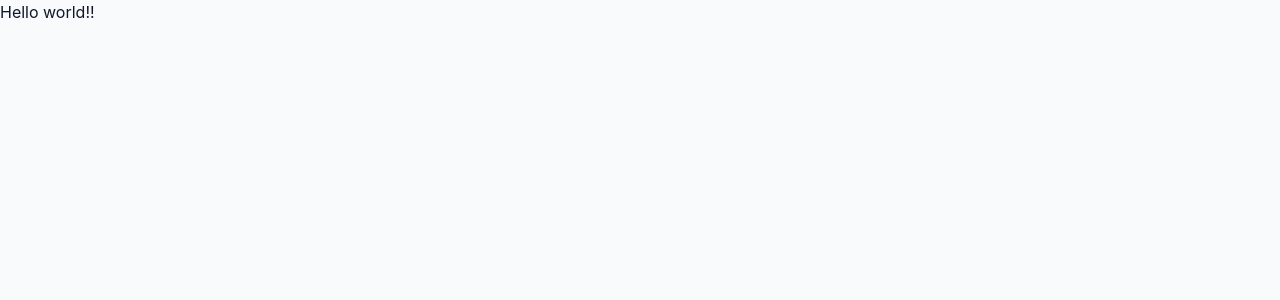
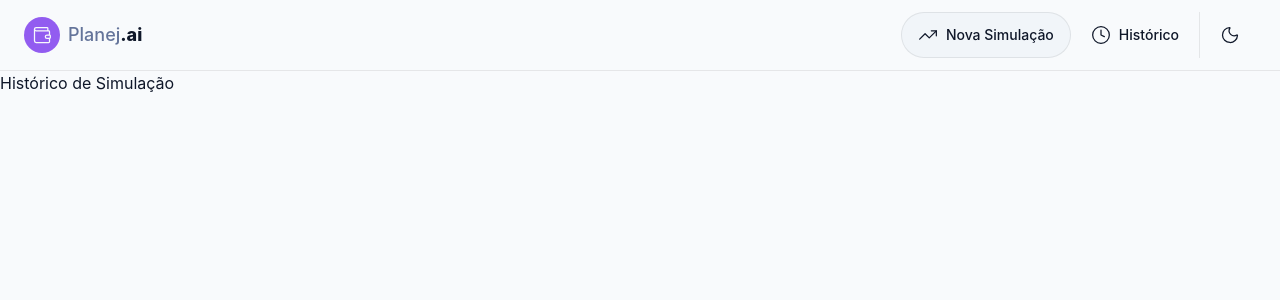
Before and after one commit to AdaoBMF/planejai, a React (Vite) app: page /historico in a window 1280 px wide. Shown: the top 300 px of the page. Built offline with nearby package versions, Linux system fonts and the light colour scheme.

Commit message:
feat: add shared components & theme control

```diff
--- a/package.json
+++ b/package.json
@@ -15,8 +15,10 @@
   "dependencies": {
     "@fontsource/inter": "^5.2.8",
     "@tailwindcss/vite": "^4.3.0",
+    "lucide-react": "^1.17.0",
     "react": "^19.2.6",
     "react-dom": "^19.2.6",
+    "react-router-dom": "^7.17.0",
     "tailwindcss": "^4.3.0"
   },
   "devDependencies": {
--- a/src/App.tsx
+++ b/src/App.tsx
@@ -1,9 +1,9 @@
+import { RouterProvider } from 'react-router-dom'
+
+import { router } from './router'
+
 function App() {
-  return (
-    <>
-      <h1>Hello world!!</h1>
-    </>
-  )
+  return <RouterProvider router={router} />
 }
 
 export default App
--- /dev/null
+++ b/src/components/layout/RootLayout.tsx
@@ -0,0 +1,12 @@
+import { Outlet } from 'react-router-dom'
+
+import { Header } from '../shared/Header'
+
+export function RootLayout() {
+  return (
+    <>
+      <Header />
+      <Outlet />
+    </>
+  )
+}
--- /dev/null
+++ b/src/components/shared/Button.tsx
@@ -0,0 +1,35 @@
+import type { LucideIcon } from 'lucide-react'
+import type { ButtonHTMLAttributes } from 'react'
+
+interface ButtonProps extends ButtonHTMLAttributes<HTMLButtonElement> {
+  variant: 'primary' | 'secondary' | 'ghost'
+  icon?: LucideIcon
+}
+
+const baseTwClasses =
+  'flex cursor-pointer items-center justify-center font-medium text-sm gap-2 px-4 py-3 transition-opacity hover:opacity-80 disabled:cursor-not-allowed disabled:opacity-80'
+const variantTwClasses = {
+  primary: 'bg-primary text-primary-foreground font-semibold rounded-xl',
+  secondary: 'bg-secondary-button border border-border rounded-3xl',
+  ghost: 'rounded-lg text-foreground',
+}
+
+export function Button({
+  variant,
+  icon: Icon,
+  children,
+  className,
+  ...props
+}: ButtonProps) {
+  return (
+    <button
+      {...props}
+      className={[baseTwClasses, variantTwClasses[variant], className].join(
+        ' '
+      )}
+    >
+      {Icon && <Icon size={20} />}
+      {children}
+    </button>
+  )
+}
--- /dev/null
+++ b/src/components/shared/Divider.tsx
@@ -0,0 +1,28 @@
+interface DividerProps {
+  orientation?: 'horizontal' | 'vertical'
+  spacing?: number
+  className?: string
+}
+
+export function Divider({ className, orientation, spacing }: DividerProps) {
+  const style =
+    orientation === 'horizontal'
+      ? { marginTop: spacing, marginBottom: spacing }
+      : { marginLeft: spacing, marginRight: spacing }
+
+  const classNamesByOrientation = {
+    horizontal: 'w-full h-px',
+    vertical: 'self-stretch w-px',
+  }
+
+  return (
+    <div
+      role="separator"
+      aria-orientation={orientation}
+      style={style}
+      className={['bg-border', classNamesByOrientation[orientation], className]
+        .filter(Boolean)
+        .join(' ')}
+    />
+  )
+}
--- /dev/null
+++ b/src/components/shared/Header.tsx
@@ -0,0 +1,52 @@
+import { Clock, Moon, Sun, TrendingUp, Wallet } from 'lucide-react'
+import { useNavigate } from 'react-router-dom'
+
+import { useTheme } from '@/hooks/useTheme'
+
+import { Button } from './Button'
+import { Divider } from './Divider'
+
+export function Header() {
+  const navigate = useNavigate()
+  const { theme, toggleTheme } = useTheme()
+
+  return (
+    <header className="border-b border-(--border) px-6 py-3">
+      <nav className="flex items-center justify-between">
+        <div className="flex items-center gap-2">
+          <div className="bg-primary flex h-9 w-9 items-center justify-center rounded-full">
+            <Wallet size={20} className="text-primary-foreground" />
+          </div>
+          <span className="text-lg">
+            <span className="text-muted-foreground font-medium">Planej</span>
+            <span className="font-extrabold">.ai</span>
+          </span>
+        </div>
+        {/* Action buttons */}
+        <div className="flex items-center gap-1">
+          <Button
+            variant="secondary"
+            icon={TrendingUp}
+            onClick={() => void navigate('/')}
+          >
+            <span className="hidden sm:inline">Nova Simulação</span>
+          </Button>
+          <Button
+            variant="ghost"
+            icon={Clock}
+            onClick={() => void navigate('/historico')}
+          >
+            <span className="hidden sm:inline">Histórico</span>
+          </Button>
+          <Divider orientation="vertical" />
+          <Button
+            aria-label={`Mudar para tema ${theme === 'dark' ? 'claro' : 'escuro'}`}
+            variant="ghost"
+            icon={theme === 'light' ? Moon : Sun}
+            onClick={toggleTheme}
+          />
+        </div>
+      </nav>
+    </header>
+  )
+}
--- /dev/null
+++ b/src/context/theme/ThemeContext.tsx
@@ -0,0 +1,12 @@
+import { createContext } from 'react'
+
+export type Theme = 'light' | 'dark'
+
+interface ThemeContextValue {
+  theme: Theme
+  toggleTheme: () => void
+}
+
+export const ThemeContext = createContext<ThemeContextValue | undefined>(
+  undefined
+)
--- /dev/null
+++ b/src/context/theme/ThemeProvider.tsx
@@ -0,0 +1,33 @@
+import { type PropsWithChildren, useEffect, useState } from 'react'
+
+import { type Theme, ThemeContext } from './ThemeContext'
+
+export function ThemeProvider({ children }: PropsWithChildren) {
+  const [theme, setTheme] = useState<Theme>(() => {
+    const localStorageTheme = localStorage.getItem('theme') as Theme | null
+
+    if (localStorageTheme) {
+      return localStorageTheme
+    }
+
+    const systemPreferesDark = window.matchMedia(
+      '(prefers-color-scheme: dark)'
+    ).matches
+    return systemPreferesDark ? 'dark' : 'light'
+  })
+
+  useEffect(() => {
+    document.documentElement.setAttribute('data-theme', theme)
+    localStorage.setItem('theme', theme)
+  }, [theme])
+
+  const toggleTheme = () => {
+    setTheme((currentTheme) => (currentTheme === 'light' ? 'dark' : 'light'))
+  }
+
+  return (
+    <ThemeContext.Provider value={{ theme, toggleTheme }}>
+      {children}
+    </ThemeContext.Provider>
+  )
+}
--- /dev/null
+++ b/src/hooks/useTheme.tsx
@@ -0,0 +1,13 @@
+import { useContext } from 'react'
+
+import { ThemeContext } from '@/context/theme/ThemeContext'
+
+export function useTheme() {
+  const context = useContext(ThemeContext)
+
+  if (context === undefined) {
+    throw new Error('useTheme deve ser usado dentro de um ThemeProvider')
+  }
+
+  return context
+}
--- a/src/index.css
+++ b/src/index.css
@@ -10,6 +10,12 @@
     @apply bg-background text-foreground;
     width: 100%;
     hight: 100%;
-    transition: background-color 0.3s ease, color 0.3s ease;
+    transition:
+      background-color 0.3s ease,
+      color 0.3s ease;
   }
 }
+
+.lucide {
+  stroke-width: 1.5;
+}
--- a/src/main.tsx
+++ b/src/main.tsx
@@ -4,9 +4,12 @@
 import { createRoot } from 'react-dom/client'
 
 import App from './App.tsx'
+import { ThemeProvider } from './context/theme/ThemeProvider.tsx'
 
 createRoot(document.getElementById('root')!).render(
   <StrictMode>
-    <App />
+    <ThemeProvider>
+      <App />
+    </ThemeProvider>
   </StrictMode>
 )
--- /dev/null
+++ b/src/router.tsx
@@ -0,0 +1,23 @@
+import { createBrowserRouter } from 'react-router-dom'
+
+import { RootLayout } from './components/layout/RootLayout'
+
+export const router = createBrowserRouter([
+  {
+    element: <RootLayout />,
+    children: [
+      {
+        path: '/',
+        element: <h1>Formulário de Simulação</h1>,
+      },
+      {
+        path: '/resultado',
+        element: <h1>Resultado de Simulação</h1>,
+      },
+      {
+        path: '/historico',
+        element: <h1>Histórico de Simulação</h1>,
+      },
+    ],
+  },
+])
```
Also changed, not shown: 1 other file (tests, documents, lock files or other folders).
